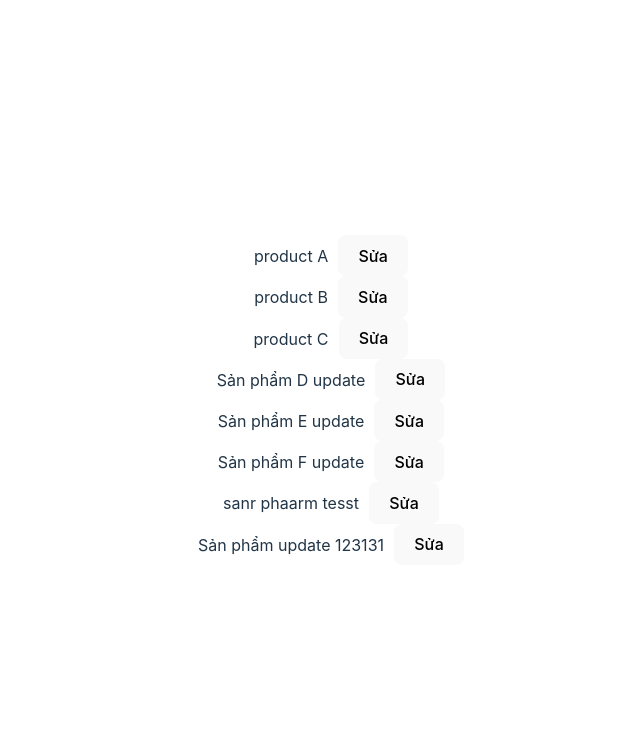
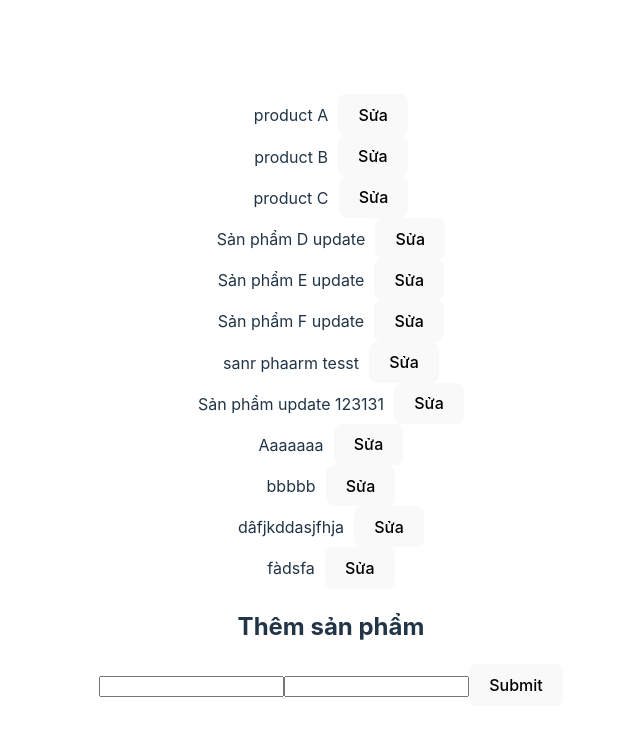
Before and after one commit to datlt2306/FPL-WEB209, a React (Vite) app: page / in a window 1280 px wide. Shown: the top 736 px of the page, without its empty margins (309-949 px from the left). Built offline with nearby package versions, Linux system fonts and the light colour scheme; data requests are answered from the project's data file.

Commit message:
Buổi 5: Mutation - React query

```diff
--- a/db.json
+++ b/db.json
@@ -36,6 +36,23 @@
       "name": "Sản phẩm update 123131",
       "price": "200",
       "id": 8
+    },
+    {
+      "name": "Aaaaaaa",
+      "id": 9
+    },
+    {
+      "name": "bbbbb",
+      "id": 10
+    },
+    {
+      "name": "dâfjkddasjfhja",
+      "id": 11
+    },
+    {
+      "name": "fàdsfa",
+      "price": "123131",
+      "id": 12
     }
   ],
   "users": [
--- a/src/App.tsx
+++ b/src/App.tsx
@@ -10,6 +10,7 @@ function App() {
     return (
         <>
             <List />
+            <Add />
         </>
     )
 }
--- a/src/components/Add.tsx
+++ b/src/components/Add.tsx
@@ -1,10 +1,24 @@
 import React, { useContext, useState } from 'react'
 import { ProductContext } from '../context/product'
+import { useMutation, useQueryClient } from 'react-query'
 
 const Add = () => {
-    const { state, dispatch } = useContext(ProductContext)
+    const queryClient = useQueryClient()
+
+    // const { state, dispatch } = useContext(ProductContext)
 
     const [valueInput, setValueInput] = useState({})
+    const mutation = useMutation({
+        mutationFn: (product) =>
+            fetch(`http://localhost:3000/products`, {
+                method: 'POST',
+                headers: {
+                    'Content-Type': 'application/json'
+                },
+                body: JSON.stringify(product)
+            }),
+        onSuccess: () => queryClient.invalidateQueries('PRODUCT')
+    })
     const onChange = (e: any) => {
         const target = e.target
         const name = target.name
@@ -16,19 +30,7 @@ const Add = () => {
     }
     const onSubmit = async (e: any) => {
         e.preventDefault()
-        try {
-            const product = await (
-                await fetch(`http://localhost:3000/products`, {
-                    method: 'POST',
-                    headers: {
-                        'Content-Type': 'application/json'
-                    },
-                    body: JSON.stringify(valueInput)
-                })
-            ).json()
-            // rerender
-            dispatch({ type: 'ADD_PRODUCT', payload: product })
-        } catch (error) {}
+        mutation.mutate(valueInput as any)
     }
     return (
         <div>
```
